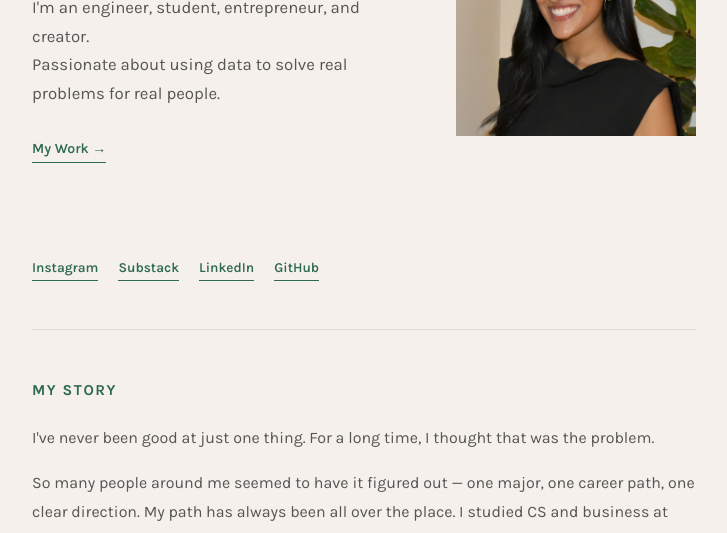
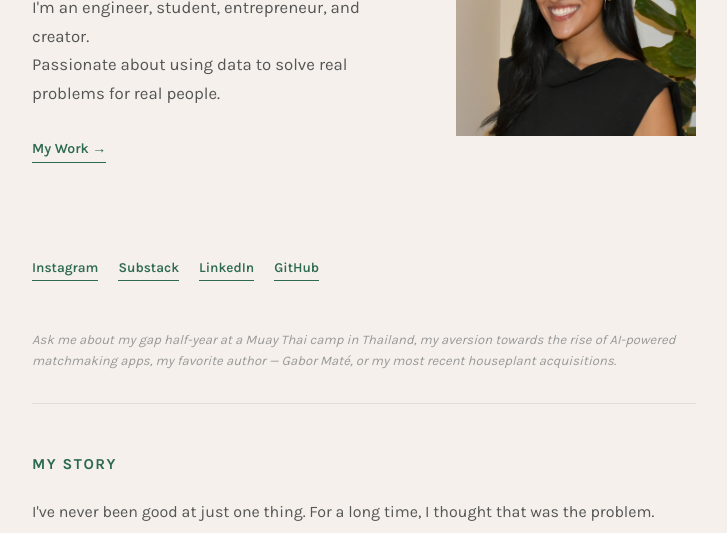
Before and after one commit to mayaagni/mayaagnihotri.com, a website: page public/index.html in a window 1280 px wide. Shown: the part 224-757 px from the top of the page, without its empty margins (276-1003 px from the left). Drawn offline with nearby package versions, Linux system fonts and the light colour scheme.

Commit message:
added captions

```diff
--- a/public/index.html
+++ b/public/index.html
@@ -129,6 +129,14 @@
     }
 
     .hero-links a:hover { opacity: 0.6; }
+
+    .hero-aside {
+      margin-bottom: 32px;
+      font-size: 0.82rem;
+      font-style: italic;
+      color: var(--light-gray);
+      line-height: 1.6;
+    }
 
     .hero-photo {
       width: 240px;
@@ -337,6 +345,8 @@
       <a href="https://www.linkedin.com/in/mayaagnihotri" target="_blank">LinkedIn</a>
       <a href="https://github.com/mayaagni" target="_blank">GitHub</a>
     </div>
+
+    <p class="hero-aside">Ask me about my gap half-year at a Muay Thai camp in Thailand, my aversion towards the rise of AI-powered matchmaking apps, my favorite author — Gabor Maté, or my most recent houseplant acquisitions.</p>
 
     <hr class="divider">
 
```
